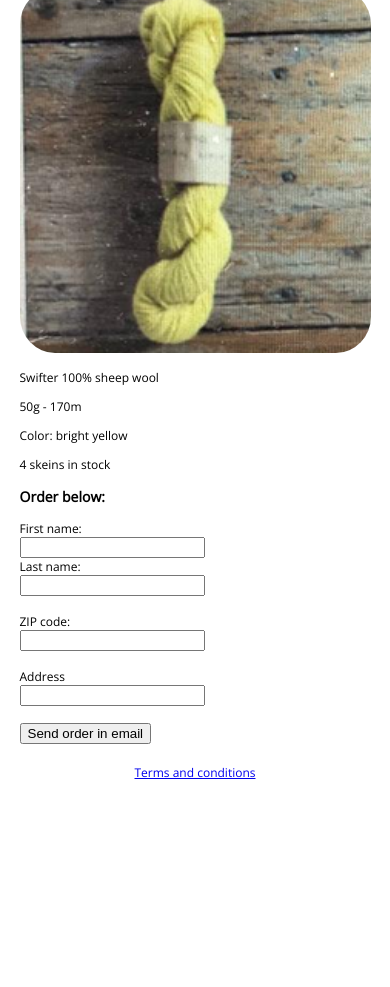
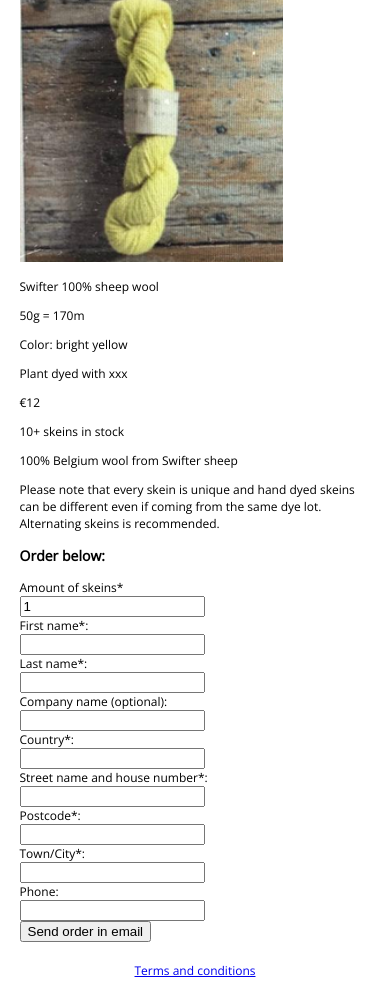
Before and after one commit to fijnwol/fijnwol.github.io, a plain HTML site: page bright-yellow.html in a window 390 px wide. Shown: the part 124-1111 px from the top of the page. Before the commit the page ends 913 px from the top, so only its background shows below. Drawn offline with nearby package versions, Linux system fonts and the light colour scheme.

Commit message:
Add phone to order email

```diff
--- a/bright-yellow.html
+++ b/bright-yellow.html
@@ -20,24 +20,36 @@
       <h2>limited edition local yarns</h2>
     </div>
   </div>
-  <div>
-    <img class="product-image" src="images/bright-yellow.png" alt="Bright yellow colored yarn" width="300" height="300">
-    <div>
-      <p>Swifter 100% sheep wool</p>
-      <p>50g - 170m</p>
-      <p>Color: bright yellow</p>
-      <p>4 skeins in stock</p>
-    </div>
-  </div>
+  <img class="product-detail-image" src="images/bright-yellow.png" alt="Bright yellow colored yarn" width="300"
+    height="300">
+  <p>Swifter 100% sheep wool</p>
+  <p>50g = 170m</p>
+  <p>Color: bright yellow</p>
+  <p>Plant dyed with xxx</p>
+  <p>€12</p>
+  <p>10+ skeins in stock</p>
+  <p>100% Belgium wool from Swifter sheep</p>
+  <p>Please note that every skein is unique and hand dyed skeins can be different even if coming from the same dye lot.
+    Alternating skeins is recommended.</p>
   <h3>Order below:</h3>
-  <label for="fname">First name:</label><br>
+  <label for="amount">Amount of skeins*</label><br>
+  <input type="text" id="amount" name="amount" value="1"><br>
+  <label for="fname">First name*:</label><br>
   <input type="text" id="fname" name="fname"><br>
-  <label for="lname">Last name:</label><br>
-  <input type="text" id="lname" name="lname"><br><br>
-  <label for="lname">ZIP code:</label><br>
-  <input type="text" id="zip" name="zip"><br><br>
-  <label for="lname">Address</label><br>
-  <input type="text" id="address" name="address"><br><br>
+  <label for="lname">Last name*:</label><br>
+  <input type="text" id="lname" name="lname"><br>
+  <label for="company">Company name (optional):</label><br>
+  <input type="text" id="company" name="company"><br>
+  <label for="country">Country*:</label><br>
+  <input type="text" id="country" name="country"><br>
+  <label for="streehouse">Street name and house number*:</label><br>
+  <input type="text" id="streethouse" name="streethouse"><br>
+  <label for="zip">Postcode*:</label><br>
+  <input type="text" id="zip" name="zip"><br>
+  <label for="city">Town/City*:</label><br>
+  <input type="text" id="city" name="city"><br>
+  <label for="Phone">Phone:</label><br>
+  <input type="text" id="phone" name="phone"><br>
   <input type="submit" value="Send order in email" onClick="sendEmail()">
   </form>
   <a id="terms-link" href="terms.html">Terms and conditions</a>
--- a/script.js
+++ b/script.js
@@ -1,15 +1,4 @@
 function sendEmail() {
-  let fname = document.getElementById("fname").value;
-  let lname = document.getElementById("lname").value;
-  let zip = document.getElementById("zip").value;
-  let address = document.getElementById("address").value;
-
-  let mailtoLink = "mailto:fijnwol@gmail.com";
-  mailtoLink += "?subject=WHOOLNAME + DATEHERE";
-  mailtoLink += "&body=Name:%20" + address + "%0D%0AEmail:%20" + "%0D%0AMessage:%20";
-  console.log(mailtoLink)
-  window.location.href = mailtoLink;
-
   function getTimestamp() {
     const date = new Date();
     const formatter = new Intl.DateTimeFormat('default', {
@@ -37,4 +26,21 @@ function getOrdinalSuffix(day) {
 
 console.log(getTimestamp());
 
+  let timestamp = getTimestamp()
+  let amount = document.getElementById("amount").value;
+  let fname = document.getElementById("fname").value;
+  let lname = document.getElementById("lname").value;
+  let company = document.getElementById("company").value;
+  let country = document.getElementById("country").value;
+  let streethouse = document.getElementById("streethouse").value;
+  let zip = document.getElementById("zip").value;
+  let city = document.getElementById("city").value;
+  let phone = document.getElementById("phone").value;
+
+  let mailtoLink = "mailto:fijnwol@gmail.com";
+  mailtoLink += "?subject=" + lname + " " + fname + ": " + timestamp;
+  mailtoLink += "&body=Amount:" + amount + "%0D%0A" + "First name:" + fname + "%0D%0A" + "Last name:" + lname + "%0D%0A" + "Company:" + company + "%0D%0A" + "Country::" + country + "%0D%0A" + "Street name and house number:" + streethouse + "%0D%0A" + "Postcode:" + zip + "%0D%0A" + "Town/City:" + city + "%0D%0A" + "Phone:" + phone + "%0D%0A";
+  console.log(mailtoLink)
+  window.location.href = mailtoLink;
+
 }
--- a/styles.css
+++ b/styles.css
@@ -42,3 +42,8 @@ h2 {
   margin-top: 20px;
   text-align: center;
 }
+
+.product-detail-image {
+  width: 75%;
+  height: auto;
+}
```
Also changed, not shown: natural-white.html (+2 -2 lines), terms.html (+7 -9 lines).
